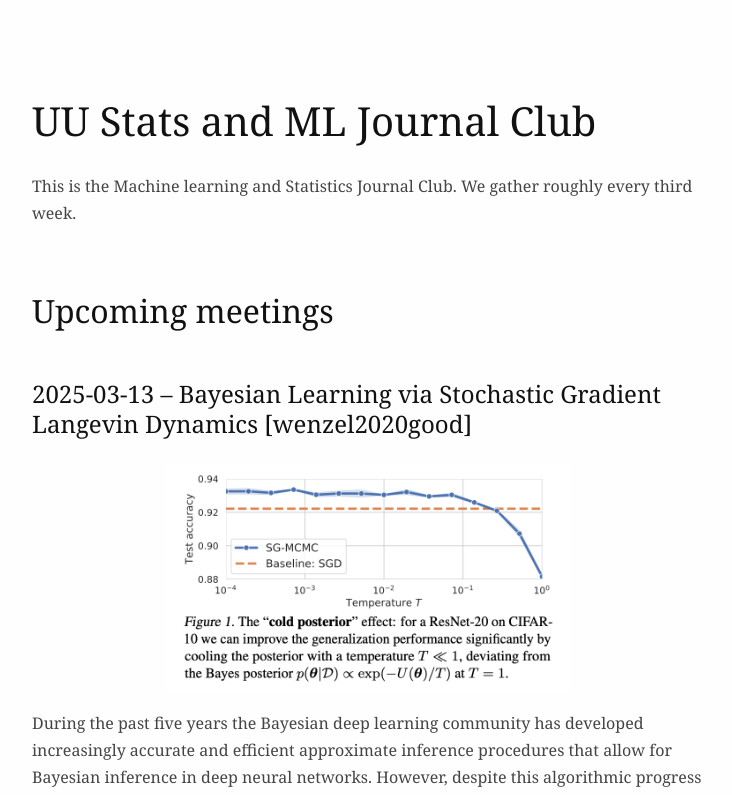
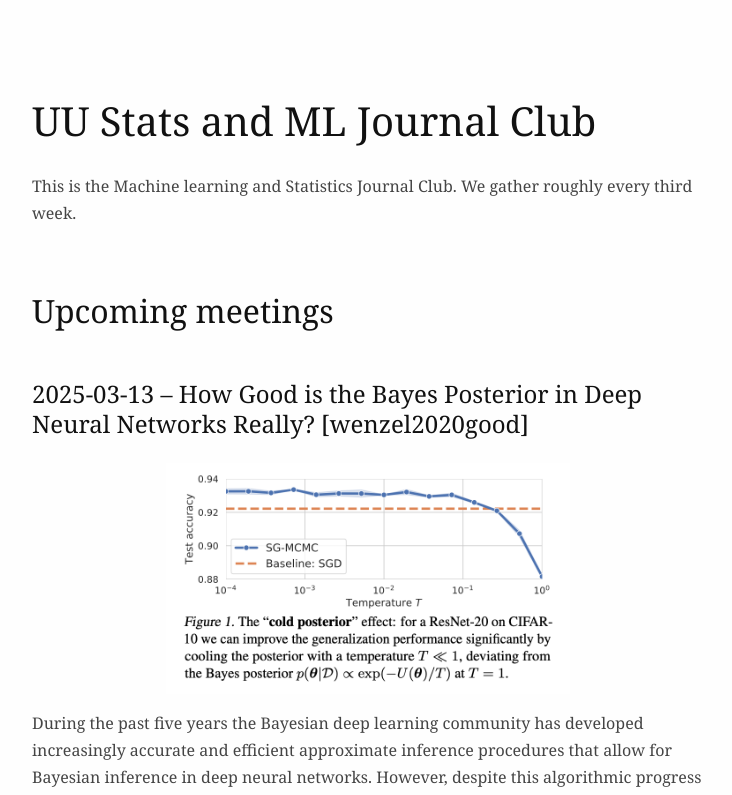
Before and after one commit to ninpnin/journal-club, a plain HTML site: page index.html in a window 1280 px wide. Shown: the top 795 px of the page, without its empty margins (272-1004 px from the left). Drawn offline with Linux system fonts and the light colour scheme.

Commit message:
fix: wrong title

```diff
--- a/index.html
+++ b/index.html
@@ -32,8 +32,8 @@
     <p>This is the Machine learning and Statistics Journal Club. We gather
     roughly every third week.</p>
     <h2>Upcoming meetings</h2>
-    <h3>2025-03-13 – Bayesian Learning via Stochastic Gradient Langevin
-    Dynamics <span class="citation"
+    <h3>2025-03-13 – How Good is the Bayes Posterior in Deep Neural Networks
+    Really? <span class="citation"
     data-cites="wenzel2020good">[wenzel2020good]</span></h3>
     <figure>
       <p><img src="img/wenzel2020good.png" style="width:60.0%" /></p>
```
Also changed, not shown: 1 other file.
